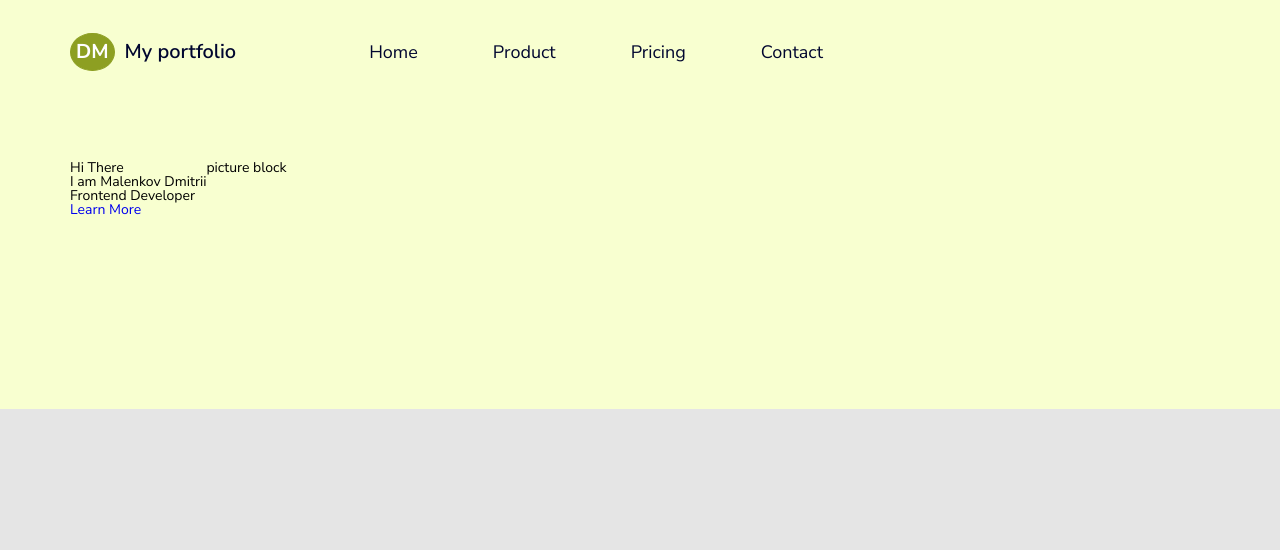
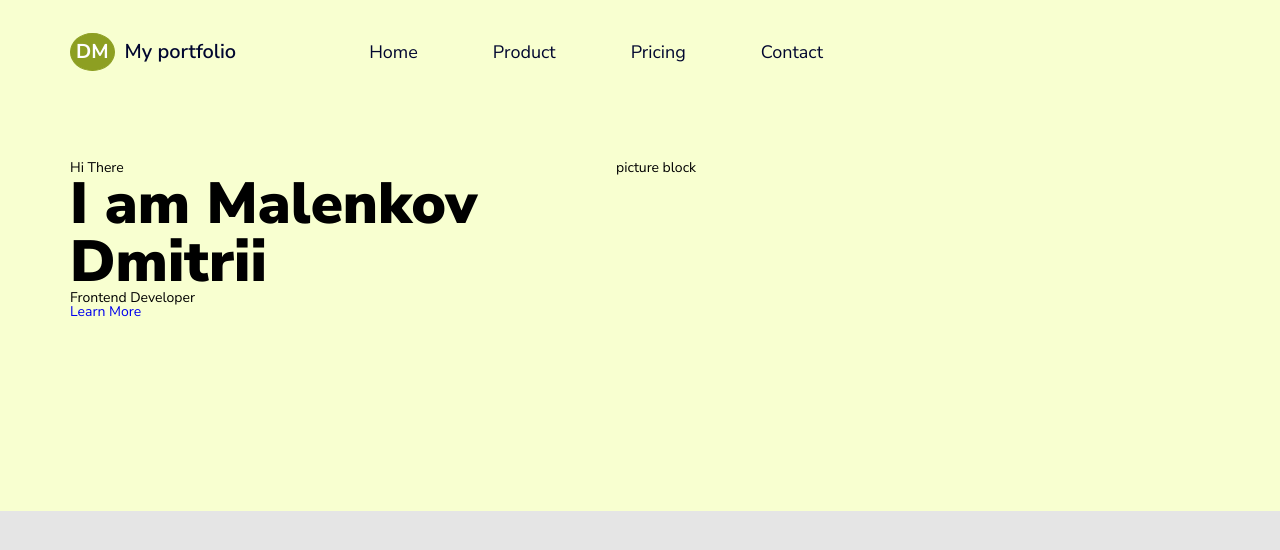
Before and after one commit to DmitryMN/my_portfolio, a React (Create React App) app: page / in a window 1280 px wide. Shown: the top 550 px of the page. Built offline with nearby package versions, Linux system fonts and the light colour scheme.

Commit message:
add style main component

```diff
--- a/src/components/Main/Main.js
+++ b/src/components/Main/Main.js
@@ -5,7 +5,7 @@ const Main = () => {
     return (
         <main className="page">
             <div className="page__main_block main_block">
-                <div class="main_block__container _container">
+                <div className="main_block__container _container">
                     <div className="main_block__body">
                         <span className="main_block__text">Hi There</span>
                         <h1 className="main_block__title">I am Malenkov Dmitrii</h1>
--- a/src/components/Main/main.css
+++ b/src/components/Main/main.css
@@ -7,11 +7,14 @@
 }
 .main_block__container {
     display: flex;
+    height: 100%;
 }
 .main_block__body {
     max-width: 546px;
 }
 .main_block__title {
+    font-size: 58px;
+    font-weight: 900;
 
 }
 .main_block__image {
```
